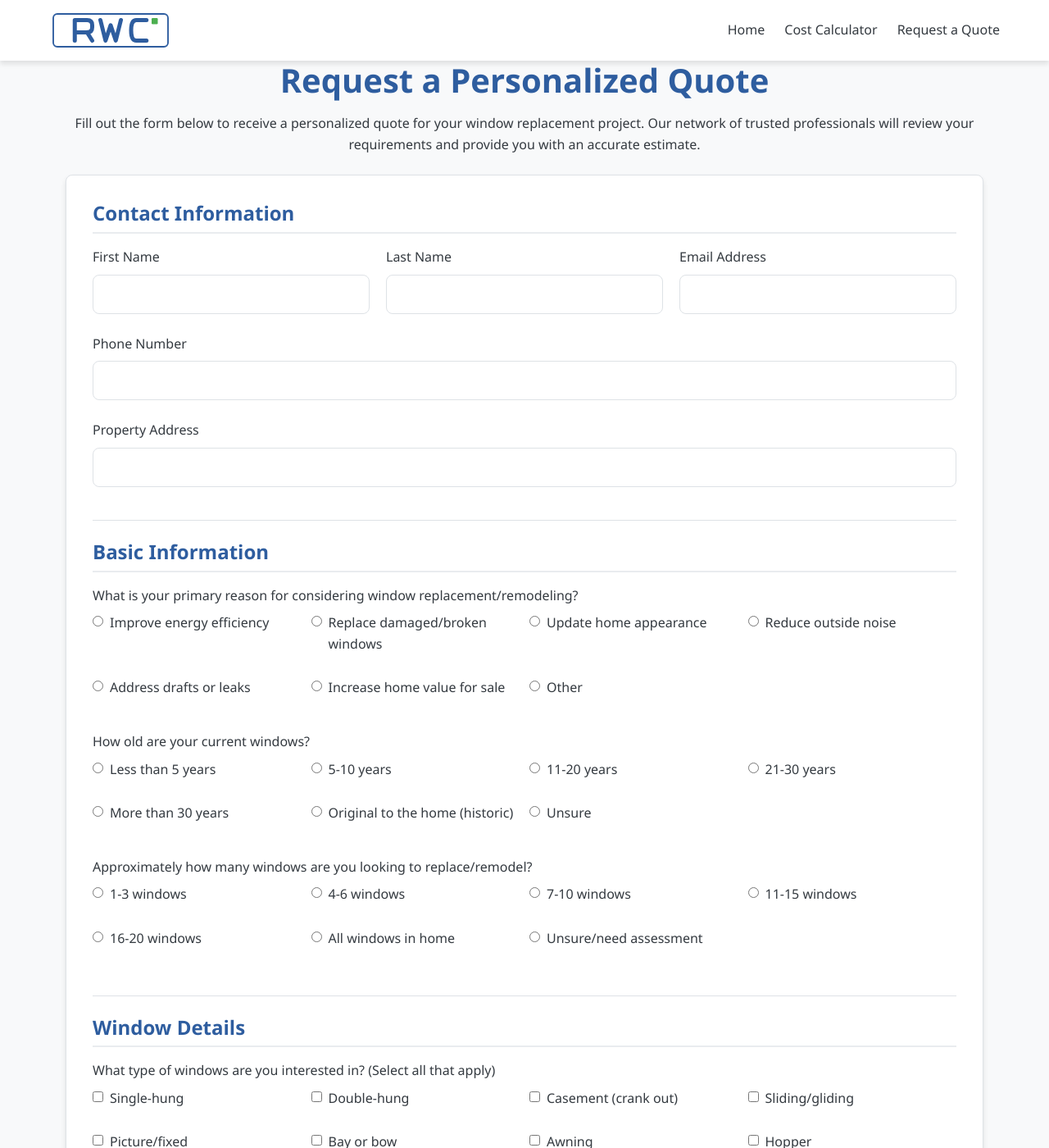
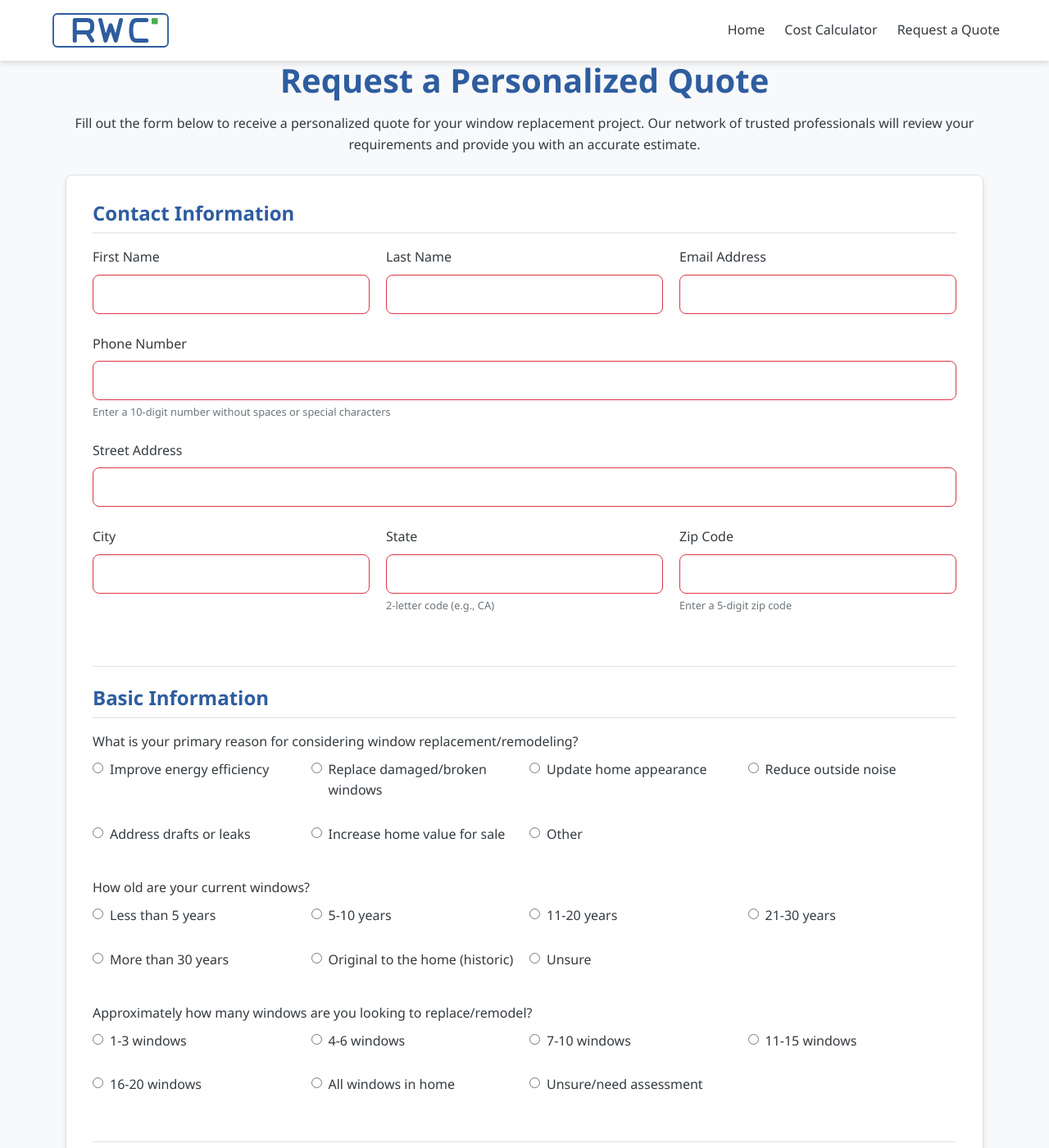
Before and after one commit to tim-amredev/replacement-window-costs, a Jekyll site: the page built from form-collection.html, in a window 1280 px wide and 1400 px high. Shown: the whole window at 82% size. Built offline with Jekyll 4.4.1, drawn with Linux system fonts in a browser that asks for light colours; some of the changed text lies outside the part shown.

Commit message:
Update form-collection.html

```diff
--- a/form-collection.html
+++ b/form-collection.html
@@ -11,25 +11,28 @@ custom_js:
     <p class="text-center">Fill out the form below to receive a personalized quote for your window replacement project. Our network of trusted professionals will review your requirements and provide you with an accurate estimate.</p>
 
     <div class="card">
-      <form id="quote-form" action="https://formsubmit.co/34621b6167978998b0c76f8366420183" method="POST">
-        <!-- FormSubmit Configuration -->
-        <input type="hidden" name="_captcha" value="true">
-        <input type="hidden" name="_next" id="thank-you-url" value="{{ site.baseurl }}/thankyou.html">
-        <input type="hidden" name="_subject" value="New Quote Request from ReplacementWindowCosts.com">
+      <form id="quote-form" action="https://th97.leadperfection.com/batch/addleads.asp" method="POST">
+        <!-- LeadPerfection Required Fields -->
+        <input type="hidden" name="sender" value="Replacement Window Costs">
+        <input type="hidden" name="srs_id" value="1672">
+        <input type="hidden" name="productid" value="WINDOWS">
+        <input type="hidden" name="proddescr" value="Window Replacement">
+        <input type="hidden" name="notes" id="lp-notes">
+        <input type="hidden" id="thank-you-url" value="{{ site.baseurl }}/thankyou.html">
 
         <h3>Contact Information</h3>
         <div class="form-row">
           <div class="form-col">
             <div class="form-group">
-              <label for="name">First Name</label>
-              <input type="text" id="name" name="name" required>
+              <label for="firstname">First Name</label>
+              <input type="text" id="firstname" name="firstname" required>
             </div>
           </div>
 
           <div class="form-col">
             <div class="form-group">
-              <label for="name">Last Name</label>
-              <input type="text" id="name" name="name" required>
+              <label for="lastname">Last Name</label>
+              <input type="text" id="lastname" name="lastname" required>
             </div>
           </div>
 
@@ -42,13 +45,43 @@ custom_js:
         </div>
 
         <div class="form-group">
-          <label for="phone">Phone Number</label>
-          <input type="tel" id="phone" name="phone" required>
+          <label for="phone1">Phone Number</label>
+          <input type="tel" id="phone1" name="phone1" pattern="[0-9]{10}" title="Please enter a 10-digit phone number without spaces or special characters" required>
+          <small class="input-help">Enter a 10-digit number without spaces or special characters</small>
         </div>
 
-        <div class="form-group">
-          <label for="address">Property Address</label>
-          <input type="text" id="address" name="address" required>
+        <div class="form-row">
+          <div class="form-col">
+            <div class="form-group">
+              <label for="address1">Street Address</label>
+              <input type="text" id="address1" name="address1" required>
+            </div>
+          </div>
+        </div>
+
+        <div class="form-row">
+          <div class="form-col">
+            <div class="form-group">
+              <label for="city">City</label>
+              <input type="text" id="city" name="city" required>
+            </div>
+          </div>
+
+          <div class="form-col">
+            <div class="form-group">
+              <label for="state">State</label>
+              <input type="text" id="state" name="state" maxlength="2" required>
+              <small class="input-help">2-letter code (e.g., CA)</small>
+            </div>
+          </div>
+
+          <div class="form-col">
+            <div class="form-group">
+              <label for="zip">Zip Code</label>
+              <input type="text" id="zip" name="zip" pattern="[0-9]{5}" title="Please enter a 5-digit zip code" required>
+              <small class="input-help">Enter a 5-digit zip code</small>
+            </div>
+          </div>
         </div>
 
         <div class="form-section">
@@ -271,6 +304,10 @@ custom_js:
                 <label for="material-composite">Composite</label>
               </div>
               <div class="radio-option">
+                <input type="radio" id="material-woodclad" name="frame_material" value="Wood-clad">
+                <label for="material-woodclad">Wood-clad</label>
+              </div>
+              <div class="radio-option">
                 <input type="radio" id="material-steel" name="frame_material" value="Steel">
                 <label for="material-steel">Steel</label>
               </div>
@@ -336,96 +373,6 @@ custom_js:
             </div>
           </div>
         </div>
-
-<div class="form-section">
-  <h3>Window Color Options</h3>
-
-  <div class="form-group">
-    <label>What exterior color are you interested in?</label>
-    <div class="radio-group">
-      <div class="radio-option">
-        <input type="radio" id="ext-white" name="exterior_color" value="White" checked>
-        <label for="ext-white">White</label>
-      </div>
-      <div class="radio-option">
-        <input type="radio" id="ext-tan" name="exterior_color" value="Almond/Tan/Beige">
-        <label for="ext-tan">Almond/Tan/Beige</label>
-      </div>
-      <div class="radio-option">
-        <input type="radio" id="ext-black" name="exterior_color" value="Black">
-        <label for="ext-black">Black</label>
-      </div>
-      <div class="radio-option">
-        <input type="radio" id="ext-bronze" name="exterior_color" value="Bronze">
-        <label for="ext-bronze">Bronze</label>
-      </div>
-      <div class="radio-option">
-        <input type="radio" id="ext-brown" name="exterior_color" value="Brown">
-        <label for="ext-brown">Brown</label>
-      </div>
-      <div class="radio-option">
-        <input type="radio" id="ext-gray" name="exterior_color" value="Gray/Slate">
-        <label for="ext-gray">Gray/Slate</label>
-      </div>
-      <div class="radio-option">
-        <input type="radio" id="ext-green" name="exterior_color" value="Forest Green">
-        <label for="ext-green">Forest Green</label>
-      </div>
-      <div class="radio-option">
-        <input type="radio" id="ext-terratone" name="exterior_color" value="Terratone/Clay">
-        <label for="ext-terratone">Terratone/Clay</label>
-      </div>
-      <div class="radio-option">
-        <input type="radio" id="ext-other" name="exterior_color" value="Other">
-        <label for="ext-other">Other</label>
-        <input type="text" id="ext-other-text" name="exterior_color_other" placeholder="Please specify" class="other-input">
-      </div>
-    </div>
-  </div>
-
-  <div class="form-group">
-    <label>What interior color or finish are you interested in?</label>
-    <div class="radio-group">
-      <div class="radio-option">
-        <input type="radio" id="int-white" name="interior_color" value="White" checked>
-        <label for="int-white">White</label>
-      </div>
-      <div class="radio-option">
-        <input type="radio" id="int-tan" name="interior_color" value="Almond/Tan/Beige">
-        <label for="int-tan">Almond/Tan/Beige</label>
-      </div>
-      <div class="radio-option">
-        <input type="radio" id="int-black" name="interior_color" value="Black">
-        <label for="int-black">Black</label>
-      </div>
-      <div class="radio-option">
-        <input type="radio" id="int-oak" name="interior_color" value="Wood Grain - Oak">
-        <label for="int-oak">Wood Grain - Oak</label>
-      </div>
-      <div class="radio-option">
-        <input type="radio" id="int-cherry" name="interior_color" value="Wood Grain - Cherry">
-        <label for="int-cherry">Wood Grain - Cherry</label>
-      </div>
-      <div class="radio-option">
-        <input type="radio" id="int-maple" name="interior_color" value="Wood Grain - Maple">
-        <label for="int-maple">Wood Grain - Maple</label>
-      </div>
-      <div class="radio-option">
-        <input type="radio" id="int-walnut" name="interior_color" value="Wood Grain - Walnut">
-        <label for="int-walnut">Wood Grain - Walnut</label>
-      </div>
-      <div class="radio-option">
-        <input type="radio" id="int-stainable" name="interior_color" value="Stainable/Paintable">
-        <label for="int-stainable">Stainable/Paintable</label>
-      </div>
-      <div class="radio-option">
-        <input type="radio" id="int-other" name="interior_color" value="Other">
-        <label for="int-other">Other</label>
-        <input type="text" id="int-other-text" name="interior_color_other" placeholder="Please specify" class="other-input">
-      </div>
-    </div>
-  </div>
-</div>
 
         <div class="form-section">
           <h3>Project Specifics</h3>
@@ -1014,4 +961,19 @@ custom_js:
     margin-top: 1rem;
     font-style: italic;
   }
+
+  .input-help {
+    display: block;
+    font-size: 0.8rem;
+    color: var(--text-light);
+    margin-top: 0.25rem;
+  }
+
+  input:invalid {
+    border-color: #dc3545;
+  }
+
+  input:valid {
+    border-color: #28a745;
+  }
 </style>
```
